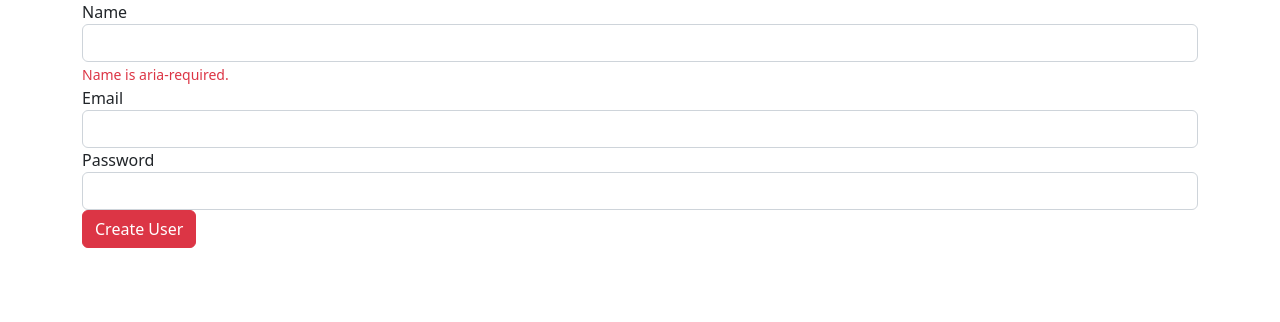
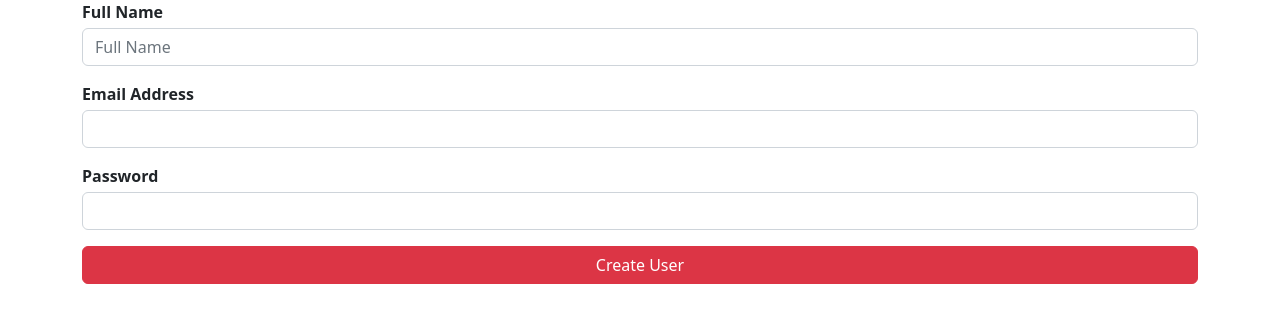
Before and after one commit to LTPhiHung/-Intro2SE-Indiviual-Coding-Assignments01, a React (Create React App) app: page / in a window 1280 px wide. Shown: the top 322 px of the page. Built offline with nearby package versions, Linux system fonts and the light colour scheme.

Commit message:
complete Form Validation and Handling Form Data

```diff
--- a/src/App.css
+++ b/src/App.css
@@ -1,14 +1,9 @@
-/*
-.registrationForm div {
-  margin: 10px 0;
+
+label {
+  margin-bottom: 4px;
   font-weight: bold;
 }
 
-
-.has-error  span {
-  color: red;
+button {
+  width: 100%;
 }
-
-.has-error  input {
-  border-color: red;
-} */
--- a/src/component/user-form.component.js
+++ b/src/component/user-form.component.js
@@ -1,22 +1,119 @@
-import React, { Component }  from "react";
+import React, { Component } from "react";
+
+const regExp1 = RegExp(
+    /^[a-zA-Z0-9]+@[a-zA-Z0-9]+\.[A-Za-z]+$/
+)
+
+const formValid = ({ isError, ...rest }) => {
+    let isValid = false;
+    Object.values(isError).forEach(val => {
+        if (val.length > 0) {
+            isValid = false
+        } else {
+            isValid = true
+        }
+    });
+    Object.values(rest).forEach(val => {
+        if (val === null) {
+            isValid = false
+        } else {
+            isValid = true
+        }
+    });
+    return isValid;
+};
+
 export default class UserForm extends Component {
+    constructor(props) {
+        super(props)
+        this.state = {
+            name: '',
+            email: '',
+            password: '',
+            isError: {
+                name: '',
+                email: '',
+                password: '',
+            }
+        }
+    }
+
+    onSubmit = e => {
+        e.preventDefault();
+        if (formValid(this.state)) {
+            console.log(this.state)
+        } else {
+            console.log("Form is invalid!");
+        }
+    };
+
+    formValChange = e => {
+        e.preventDefault();
+        const { name, value } = e.target;
+        let isError = { ...this.state.isError };
+        switch (name) {
+            case "name":
+                isError.name =
+                    value.length < 4 ? "Atleast 4 characaters required" : "";
+                break;
+            case "email":
+                isError.email = regExp1.test(value)
+                    ? ""
+                    : "Email address is invalid";
+                break;
+            case "password":
+                isError.password =
+                    value.length < 6 ? "Atleast 6 characaters required" : "";
+                break;
+            default:
+                break;
+        }
+        this.setState({
+            isError,
+            [name]: value
+        })
+    };
     render() {
+        const { isError } = this.state;
         return (
-            <form>
-                <div className="form-group">
-                    <label>Name</label>
-                    <input type="text" className="form-control" />
-                    <small className="text-danger">Name is aria-required.</small>
+            <form onSubmit={this.onSubmit} noValidate>
+                <div className="form-group mb-3">
+                    <label>Full Name</label>
+                    <input
+                        type="text"
+                        className={isError.name.length > 0 ? "is-invalid form-control" : "form-control"}
+                        name="name"
+                        onChange={this.formValChange}
+                        placeholder="Full Name"
+                    />
+                    {isError.name.length > 0 && (
+                        <span className="invalid-feedback">{isError.name}</span>
+                    )}
+                </div>
+                <div className="form-group mb-3">
+                    <label>Email Address</label>
+                    <input
+                        type="email"
+                        className={isError.email.length > 0 ? "is-invalid form-control" : "form-control"}
+                        name="email"
+                        onChange={this.formValChange}
+                    />
+                    {isError.email.length > 0 && (
+                        <span className="invalid-feedback">{isError.email}</span>
+                    )}
                 </div>
 
-                <div className="form-group">
-                    <label>Email</label>
-                    <input type="email" className="form-control" />
-                </div>
-
-                <div className="form-group">
+                <div className="form-group mb-3">
                     <label>Password</label>
-                    <input type="text" className="form-control" />
+                    <input
+                        type="password"
+                        className={isError.password.length > 0 ? "is-invalid form-control" : "form-control"}
+                        name="password"
+                        onChange={this.formValChange}
+                    />
+                    {isError.password.length > 0 && (
+                        <span className="invalid-feedback">{isError.password}</span>
+                    )}
                 </div>
 
                 <button type="submit" className="btn btn-block btn-danger">Create User</button>
```
Also changed, not shown: src/App.js (+7 -5 lines).
